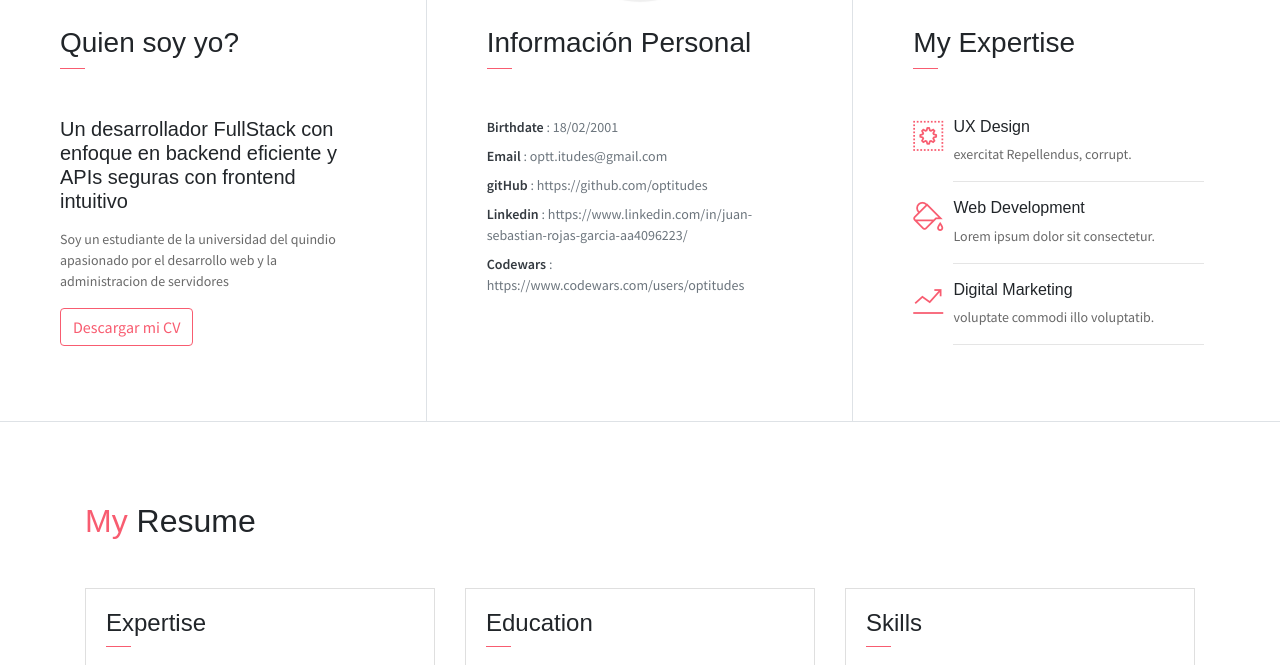
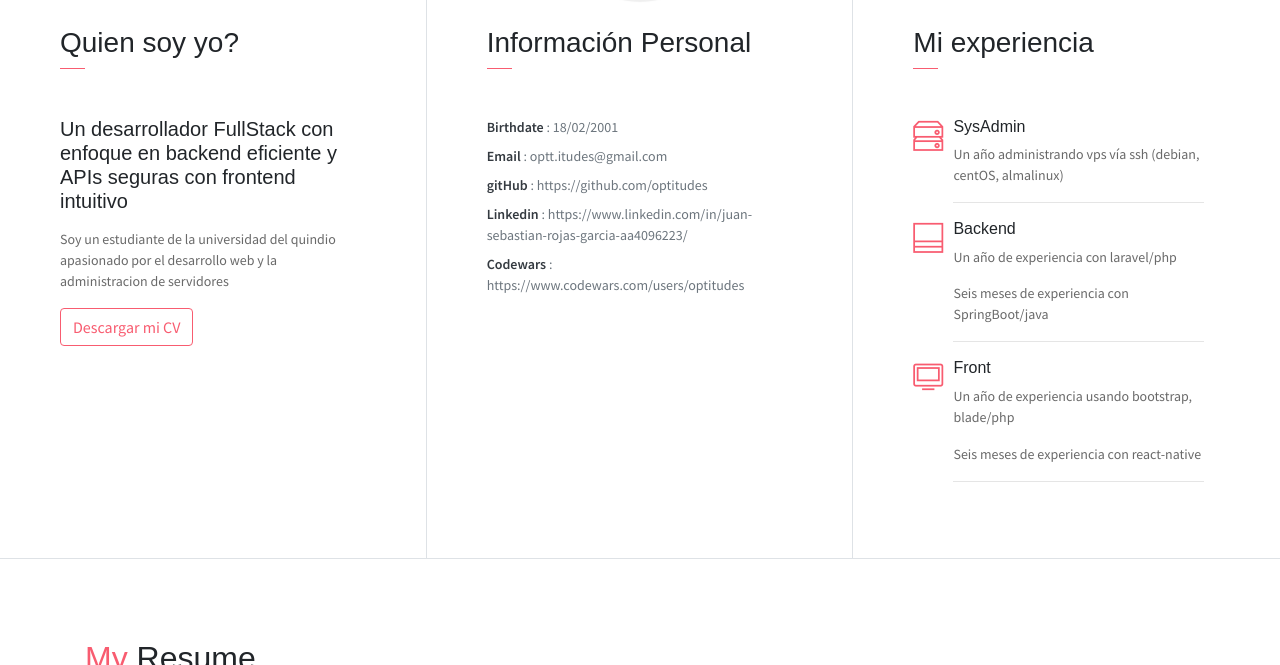
Before and after one commit to optitudes/cv, a plain HTML site: page index.html in a window 1280 px wide. Shown: the part 783-1448 px from the top of the page. Drawn offline with Linux system fonts and the light colour scheme; some packages are replaced by stand-ins of ours; some icons are missing.

Commit message:
experiencia terminada

```diff
--- a/index.html
+++ b/index.html
@@ -86,29 +86,31 @@
                 </ul>
             </div>
             <div class="col-lg-4 about-card">
-                <h3 class="font-weight-light">My Expertise</h3>
+                <h3 class="font-weight-light">Mi experiencia</h3>
                 <span class="line mb-5"></span>
                 <div class="row">
-                    <div class="col-1 text-danger pt-1"><i class="ti-widget icon-lg"></i></div>
+                    <div class="col-1 text-danger pt-1"><i class="ti-harddrives icon-lg"></i></div>
                     <div class="col-10 ml-auto mr-3">
-                        <h6>UX Design</h6>
-                        <p class="subtitle"> exercitat Repellendus,  corrupt.</p>
+                        <h6>SysAdmin</h6>
+                        <p class="subtitle"> Un año administrando vps vía ssh (debian, centOS, almalinux)</p>
                         <hr>
                     </div>
                 </div>
                 <div class="row">
-                    <div class="col-1 text-danger pt-1"><i class="ti-paint-bucket icon-lg"></i></div>
+                    <div class="col-1 text-danger pt-1"><i class="ti-layout-accordion-merged icon-lg"></i></div>
                     <div class="col-10 ml-auto mr-3">
-                        <h6>Web Development</h6>
-                        <p class="subtitle">Lorem ipsum dolor sit consectetur.</p>
+                        <h6>Backend</h6>
+                        <p class="subtitle">Un año de experiencia con laravel/php </p>
+                        <p class="subtitle">Seis meses de experiencia con SpringBoot/java </p>
                         <hr>
                     </div>
                 </div>
                 <div class="row">
-                    <div class="col-1 text-danger pt-1"><i class="ti-stats-up icon-lg"></i></div>
+                    <div class="col-1 text-danger pt-1"><i class="ti-desktop icon-lg"></i></div>
                     <div class="col-10 ml-auto mr-3">
-                        <h6>Digital Marketing</h6>
-                        <p class="subtitle">voluptate commodi illo voluptatib.</p>
+                        <h6>Front</h6>
+                        <p class="subtitle">Un año de experiencia usando bootstrap, blade/php</p>
+                        <p class="subtitle">Seis meses de experiencia con react-native</p>
                         <hr>
                     </div>
                 </div>
```
